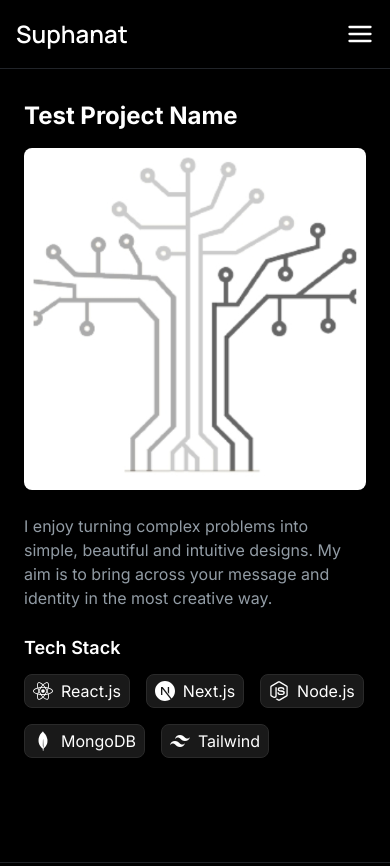
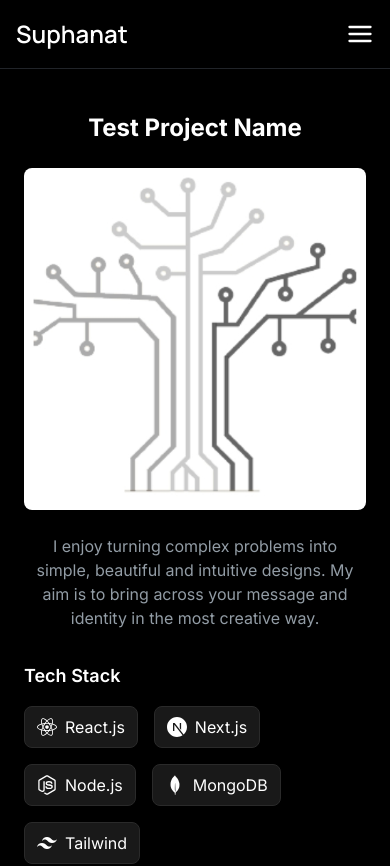
Before and after one commit to suphanatchanlek30/Portfolio_Suphanat_Chanlek, a Next.js app: page /portfolio/1 in a window 390 px wide. Shown: the top 866 px of the page. Built offline with nearby package versions, Linux system fonts and the light colour scheme.

Commit message:
Fix Portfolio

```diff
--- a/app/portfolio/[id]/page.tsx
+++ b/app/portfolio/[id]/page.tsx
@@ -3,16 +3,16 @@
 import portfolioData from "@/instances/portfolio-data";
 import FooterSection from "@/sections/footer-section/page";
 import NavbarSection from "@/sections/navbar-section/page";
-import { notFound, useRouter } from "next/navigation";
-import React, { use } from "react"; // import use
+import { notFound } from "next/navigation";
+import React, { use } from "react";
+import Image from "next/image"; // ใช้ Image ของ Next.js
 
 type Props = {
   params: Promise<{ id: string }>;
 };
 
 export default function PortfolioDetail({ params }: Props) {
-  const router = useRouter();
-  const { id } = use(params); // unwrap params ด้วย use()
+  const { id } = use(params); // unwrap params
 
   const project = portfolioData.find((p) => p.id === id);
   if (!project) return notFound();
@@ -21,30 +21,53 @@ export default function PortfolioDetail({ params }: Props) {
     <div>
       <NavbarSection />
 
-      <section className="bg-black text-white py-16 px-6 min-h-screen pt-25 md:pt-28 lg:pt-30 ">
+      <section className="bg-black text-white py-16 px-6 min-h-screen pt-28">
         <div className="container mx-auto max-w-4xl">
-          <h1 className="text-2xl md:text-3xl font-bold mb-4">{project.title}</h1>
+          {/* Title */}
+          <h1 className="text-2xl md:text-3xl font-bold mb-6 text-center">
+            {project.title}
+          </h1>
 
-          <img
-            src={project.image}
-            alt={project.title}
-            className="max-w-full h-auto rounded-lg mb-6 object-contain mx-auto"
-          />
+          {/* Project Image */}
+          <div className="w-full flex justify-center mb-6">
+            <Image
+              src={project.image}
+              alt={project.title}
+              width={1200}
+              height={800}
+              className="rounded-lg object-contain h-auto w-auto max-w-full"
+              priority // ทำให้โหลดเร็วขึ้น
+            />
+          </div>
 
-          <p className="text-[#929CA5] mb-6">{project.description}</p>
+          {/* Description */}
+          <p className="text-[#929CA5] mb-8 text-center">
+            {project.description}
+          </p>
 
-          <h2 className="text-lg font-semibold mb-3">Tech Stack</h2>
-          <div className="flex flex-wrap gap-4 mb-10">
+          {/* Tech Stack */}
+          <h2 className="text-lg font-semibold mb-4">Tech Stack</h2>
+          <div className="flex flex-wrap gap-4 mb-12">
             {project.tech.map((t, i) => (
               <div
                 key={i}
-                className="flex items-center gap-2 px-2 py-1 bg-[#191919] rounded-lg border border-[#2a2a2a]"
+                className="flex items-center gap-2 px-3 py-2 bg-[#191919] rounded-lg border border-[#2a2a2a]"
               >
                 <t.icon className="text-xl" />
                 <span>{t.label}</span>
               </div>
             ))}
           </div>
+
+          {/* Back Button (optional) */}
+          {/*
+          <button
+            onClick={() => window.history.back()}
+            className="px-5 py-2 bg-white text-black rounded-lg hover:bg-gray-200 transition"
+          >
+            ← Back
+          </button>
+          */}
         </div>
       </section>
 
--- a/components/portfolio/PortfolioCard.tsx
+++ b/components/portfolio/PortfolioCard.tsx
@@ -3,18 +3,27 @@
 import Link from "next/link";
 import { PortfolioItem } from "@/instances/portfolio-data";
 import { FiCode } from "react-icons/fi";
+import Image from "next/image";
 
 type Props = { item: PortfolioItem };
 
 export default function PortfolioCard({ item }: Props) {
   return (
     <div className="bg-[#000000] rounded-xl border border-[#2a2a2a] p-6 flex flex-col justify-between w-[300px] flex-shrink-0">
-      <img
+      {/* Project Image */}
+      <div className="w-full h-40 mb-4 relative">
+        <Image
           src={item.image}
           alt={item.title}
-        className="w-full h-40 object-cover rounded-lg mb-4"
+          fill          // ทำให้เต็มพื้นที่ container
+          className="object-cover rounded-lg"
         />
+      </div>
+
+      {/* Title */}
       <h3 className="text-white text-lg font-semibold mb-2">{item.title}</h3>
+
+      {/* Description */}
       <p className="text-[#7A7B85] text-sm mb-4 line-clamp-3">
         {item.description}
       </p>
@@ -25,7 +34,7 @@ export default function PortfolioCard({ item }: Props) {
           href={`/portfolio/${item.id}`}
           className="w-[96.45px] h-[34.5px] flex items-center justify-center gap-2 border border-[#1A1C29] rounded-lg text-sm text-[#CFD3DA] hover:bg-[#191919] transition"
         >
-    <FiCode className="text-lg text-while" />
+          <FiCode className="text-lg" />
           More
         </Link>
       </div>
```
Lines whose indentation alone changed are shown as unchanged.
